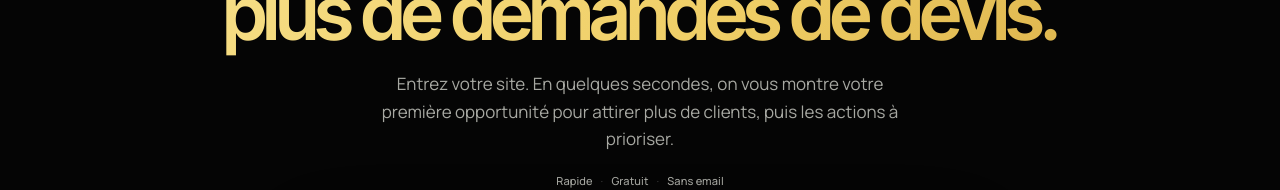
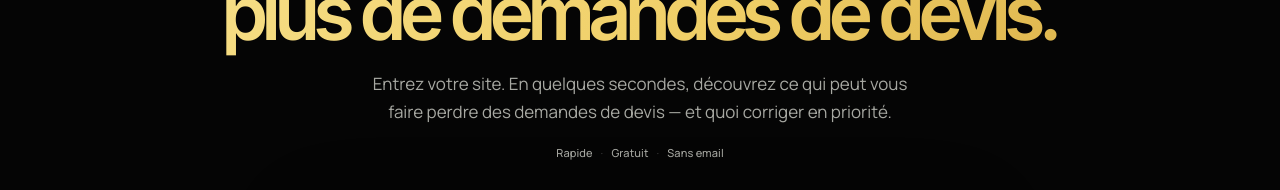
Before and after one commit to mathieumilo3-bot/-generation-capable, a Next.js app in the folder site-vitrine/: page /audit in a window 1280 px wide. Shown: the part 248-438 px from the top of the page. Built offline with nearby package versions, Linux system fonts and the light colour scheme; no server answers.

Commit message:
Improve audit hero conversion copy

```diff
--- a/site-vitrine/src/app/audit/AuditHero.tsx
+++ b/site-vitrine/src/app/audit/AuditHero.tsx
@@ -15,14 +15,14 @@ const VARIANTS: Record<string, HeroVariant> = {
     title: "Découvrez comment générer",
     accent: "plus de demandes de devis.",
     body:
-      "Entrez votre site. En quelques secondes, on vous montre votre première opportunité pour attirer plus de clients, puis les actions à prioriser.",
+      "Entrez votre site. En quelques secondes, découvrez ce qui peut vous faire perdre des demandes de devis — et quoi corriger en priorité.",
   },
   chantiers: {
     badge: "Pour artisans du bâtiment",
     title: "Découvrez comment gagner",
     accent: "plus de chantiers.",
     body:
-      "Entrez votre site. En quelques secondes, on vous montre votre première opportunité pour attirer plus de prospects, puis les actions à prioriser.",
+      "Entrez votre site. En quelques secondes, découvrez ce qui peut freiner vos demandes de devis — et quoi corriger en priorité.",
   },
   site: {
     badge: "Diagnostic site pour artisans",
```
